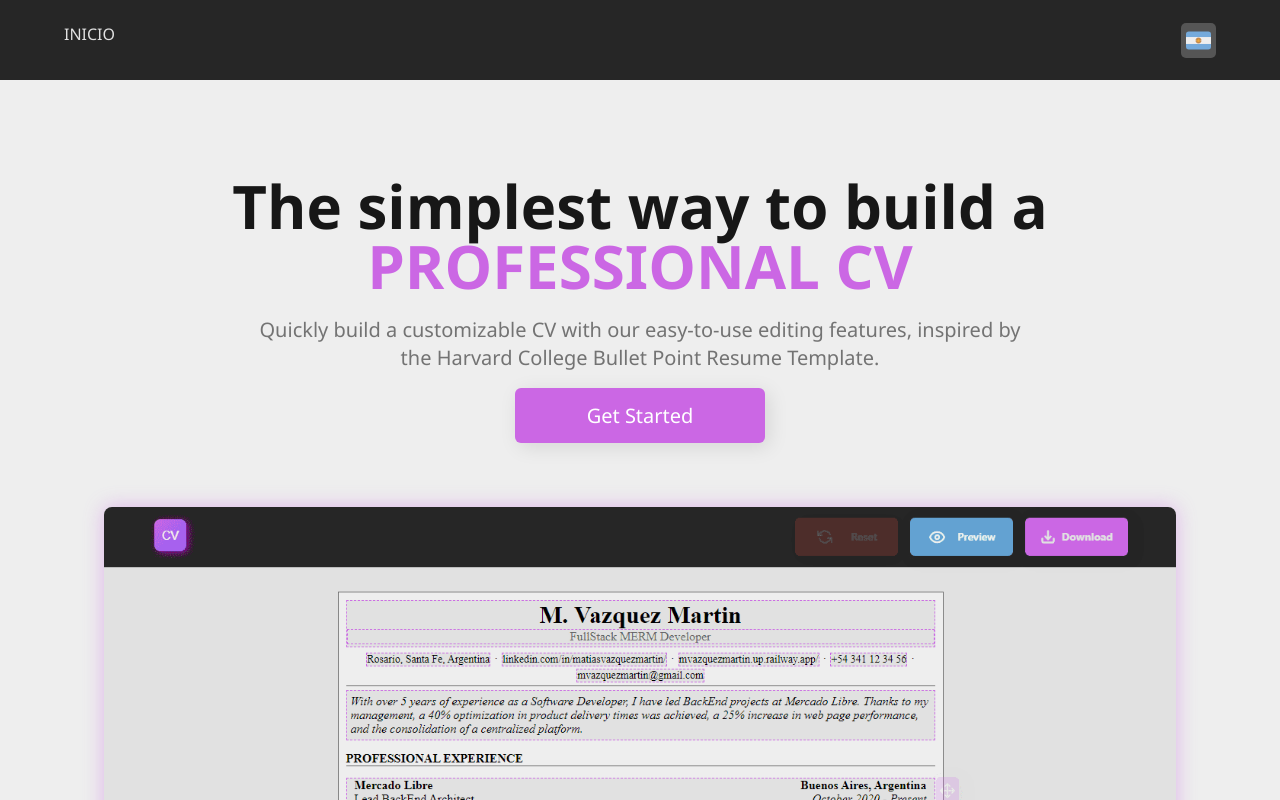
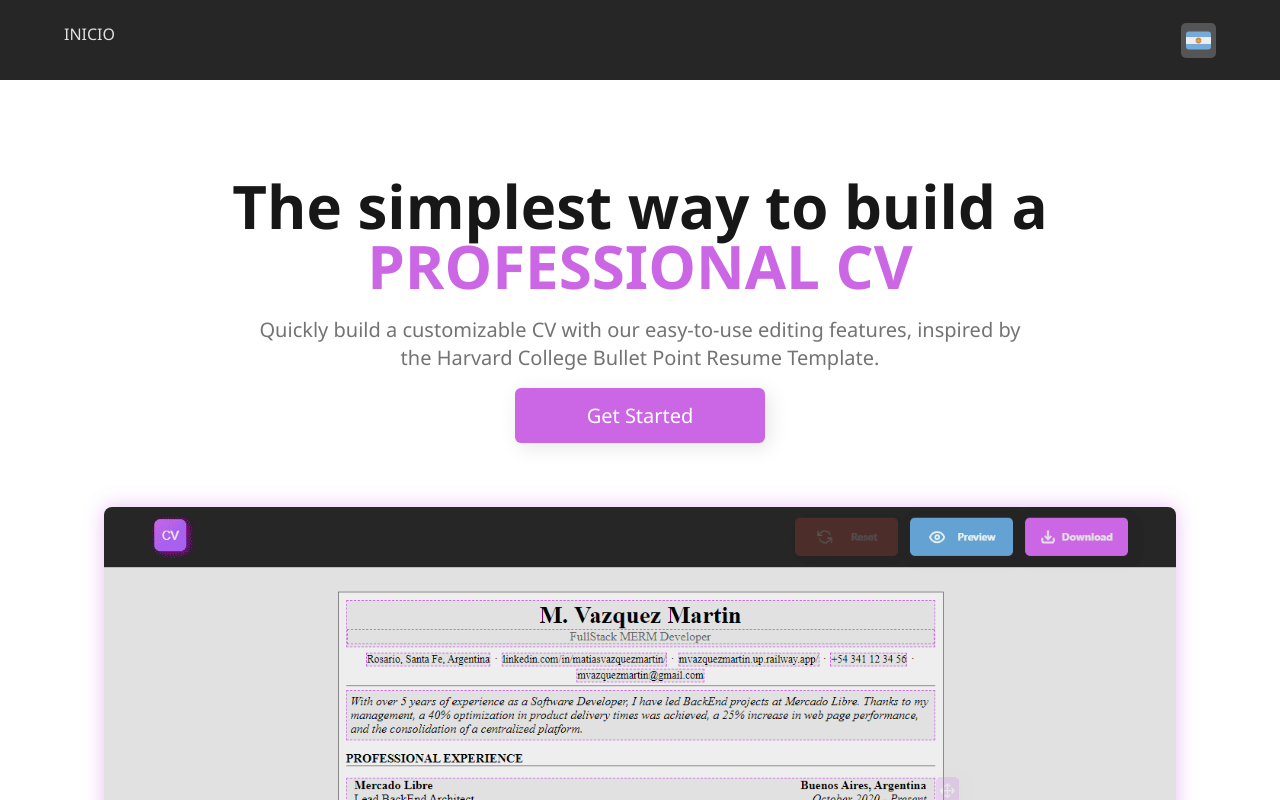
Before and after one commit to mvazquezmartin/cv_generator, a React (Vite) app: page / in a window 1280 px wide. Shown: the top 800 px of the page. Built offline with nearby package versions, Linux system fonts and the light colour scheme; what @react-pdf/renderer would draw is missing.

Commit message:
style: fix minor changes background

```diff
--- a/src/style/index.css
+++ b/src/style/index.css
@@ -41,7 +41,7 @@ body {
     rgba(0, 0, 0, 0) 0%,
     rgba(0, 0, 0, 0.5)
   ); */
-  background: #eee;
+  /* background: #eee; */
 }
 
 input,
```
